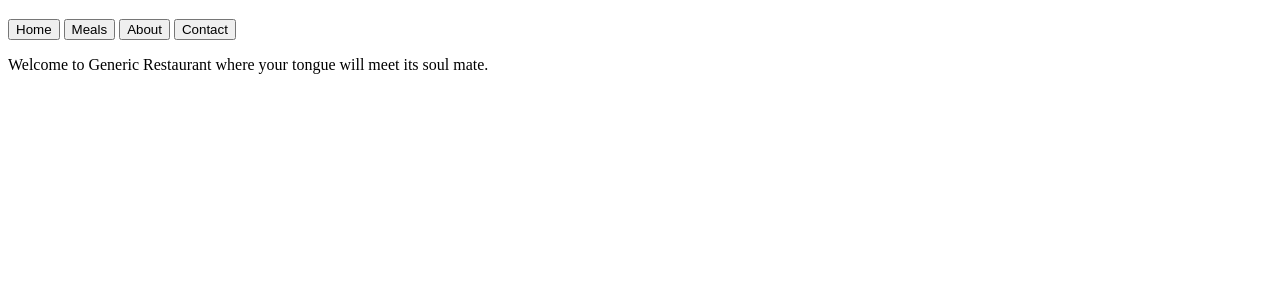
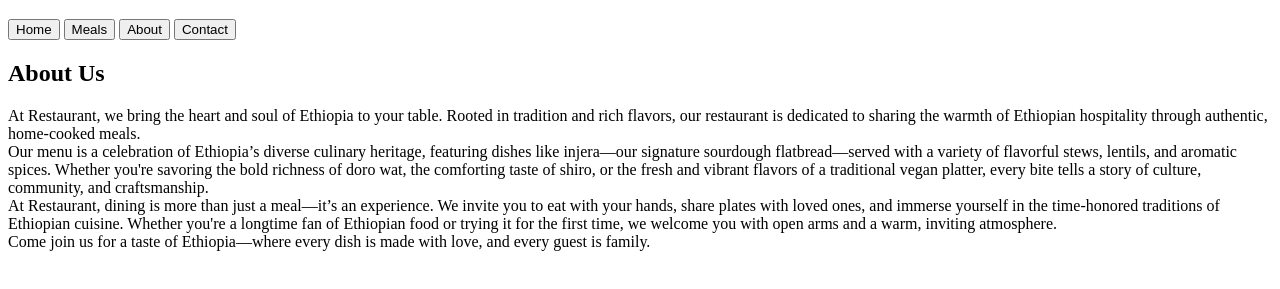
Before and after one commit to Yoni190/restaurant_page, a website built with webpack: page src/template.html in a window 1280 px wide. Both pictures are taken after a click on the button "About". Shown: the part 61-350 px from the top of the page. Built offline with nearby package versions, Linux system fonts and the light colour scheme.

Commit message:
Create module for about tab

```diff
--- /dev/null
+++ b/src/about.js
@@ -0,0 +1,13 @@
+function load_about(){
+    const content = document.querySelector('#content');
+    const about = document.createElement('h2');
+    about.textContent = "About Us";
+
+    const paragraph = document.createElement('p');
+    paragraph.innerHTML = "At Restaurant, we bring the heart and soul of Ethiopia to your table. Rooted in tradition and rich flavors, our restaurant is dedicated to sharing the warmth of Ethiopian hospitality through authentic, home-cooked meals. <br>Our menu is a celebration of Ethiopia’s diverse culinary heritage, featuring dishes like injera—our signature sourdough flatbread—served with a variety of flavorful stews, lentils, and aromatic spices. Whether you're savoring the bold richness of doro wat, the comforting taste of shiro, or the fresh and vibrant flavors of a traditional vegan platter, every bite tells a story of culture, community, and craftsmanship. <br>At Restaurant, dining is more than just a meal—it’s an experience. We invite you to eat with your hands, share plates with loved ones, and immerse yourself in the time-honored traditions of Ethiopian cuisine. Whether you're a longtime fan of Ethiopian food or trying it for the first time, we welcome you with open arms and a warm, inviting atmosphere.<br>Come join us for a taste of Ethiopia—where every dish is made with love, and every guest is family. "
+
+    content.appendChild(about);
+    content.appendChild(paragraph);
+}
+
+export {load_about}
--- a/src/index.js
+++ b/src/index.js
@@ -1,16 +1,23 @@
 import {initial_load} from "./content.js";
 import {load_meals} from "./meals.js";
+import {load_about} from "./about.js";
 
 initial_load();
 
-const home = document.querySelector("#home");
+const home = document.querySelector('#home');
 home.addEventListener('click', ()=>{
-    document.querySelector("#content").innerHTML = "";
+    document.querySelector('#content').innerHTML = "";
     initial_load();
-})
+});
 
-const meals = document.querySelector("#meals");
+const meals = document.querySelector('#meals');
 meals.addEventListener('click', ()=>{
-    document.querySelector("#content").innerHTML = "";
+    document.querySelector('#content').innerHTML = "";
     load_meals();
 });
+
+const about = document.querySelector('#about');
+about.addEventListener('click', ()=>{
+    document.querySelector('#content').innerHTML = "";
+    load_about();
+});
--- a/src/template.html
+++ b/src/template.html
@@ -11,7 +11,7 @@
         <nav>
             <button id="home">Home</button>
             <button id="meals">Meals</button>
-            <button>About</button>
+            <button id="about">About</button>
             <button>Contact</button>
         </nav>
     </header>
```
